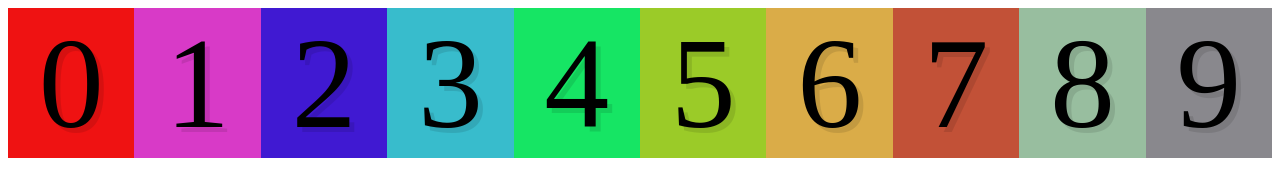
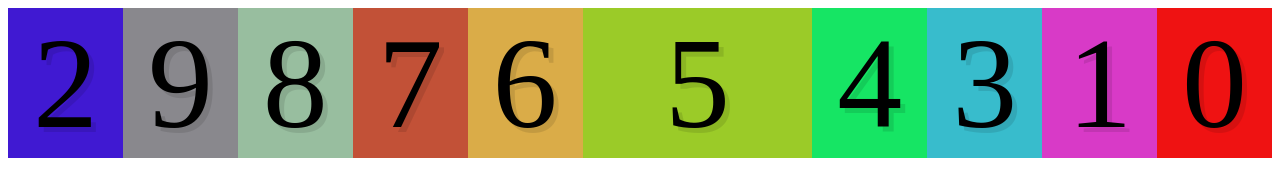
Before and after one commit to alexkzm/flexbox-stuff, a plain HTML site: page index.html in a window 1280 px wide. Drawn offline with Linux system fonts and the light colour scheme.

Commit message:
boxing flex

```diff
--- a/styles.css
+++ b/styles.css
@@ -22,8 +22,17 @@
 
 .wrapper {
 	display: flex;
+	flex-direction: row-reverse;
 }
 
 .box {
 	flex: 1;
 }
+
+.box5 {
+	flex: 2;
+}
+
+.box2 {
+	order: 1;
+}
```
